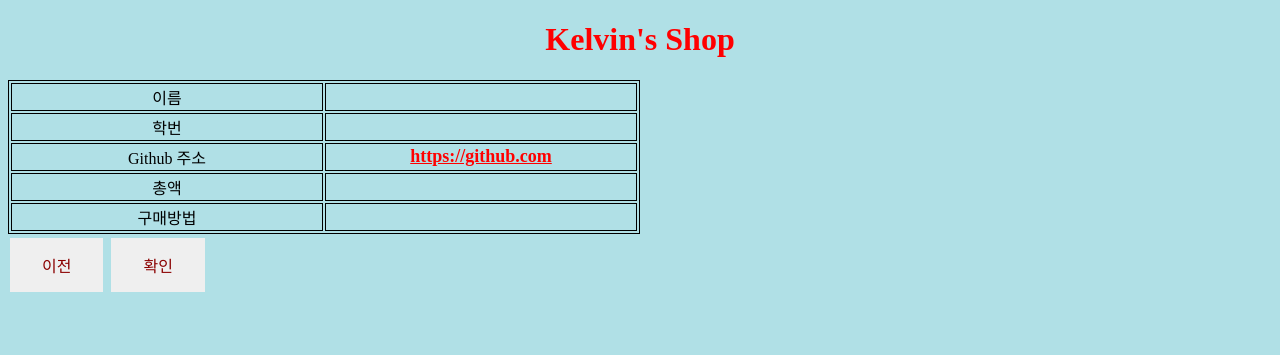
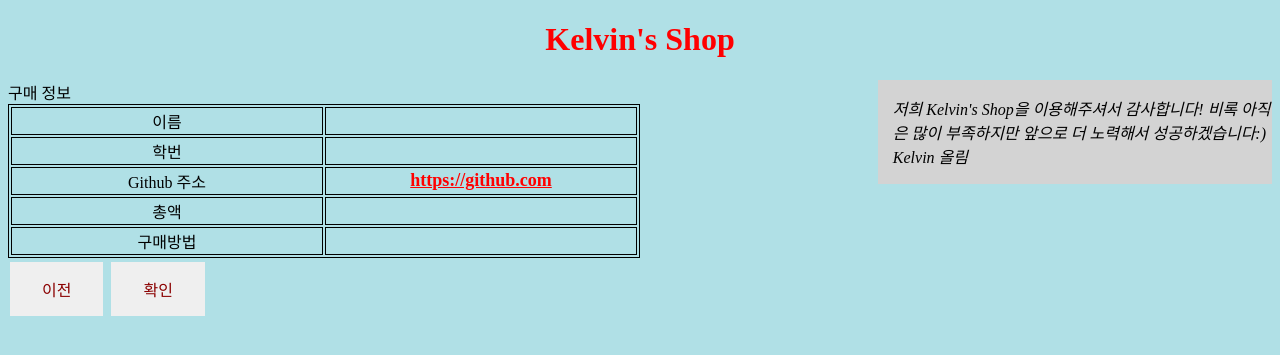
Before and after one commit to kelvinchoi26/web_final_project, a Flask app: template templates/receipt.html in a window 1280 px wide. Shown: the top 355 px of the page. Run offline with Flask 2, Linux system fonts and the light colour scheme; the template is opened without the code that fills it, so the values that code supplies are empty.

Commit message:
aside element 추가
결제 페이지에 감사 인사를 aside element를 이용하여 추가.

```diff
--- a/templates/base_new.html
+++ b/templates/base_new.html
@@ -7,6 +7,14 @@
     <meta charset="UTF-8">
     <style>
 body {background-color: powderblue;}
+aside {
+    width: 30%;
+    padding-left: 15px;
+    margin-left: 15px;
+    float: right;
+    font-style: italic;
+    background-color: lightgray;
+}
 h1   {color: red;}
 a {
     font-size: large;
--- a/templates/receipt.html
+++ b/templates/receipt.html
@@ -7,7 +7,10 @@
 {% endblock %}
 {% block body %}
 <h1 class="title">Kelvin's Shop</h1>
-
+<aside>
+    <p>저희 Kelvin's Shop을 이용해주셔서 감사합니다! 비록 아직은 많이 부족하지만 앞으로 더 노력해서 성공하겠습니다:) Kelvin 올림</p>
+</aside>
+<label>구매 정보</label>
 <table style="width:50%">
     <tr>
         <td style="width:50%">이름</td>
```
